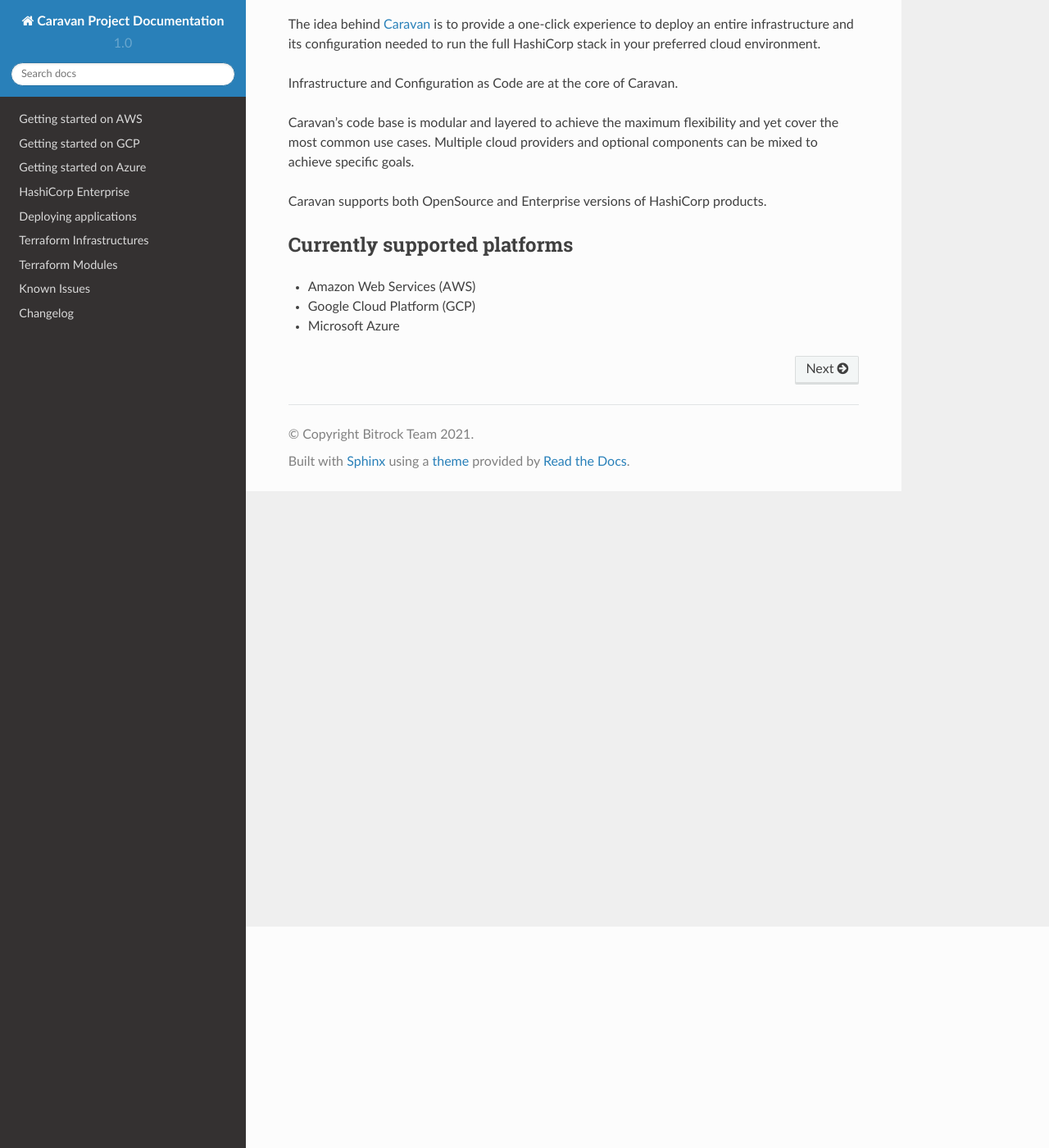
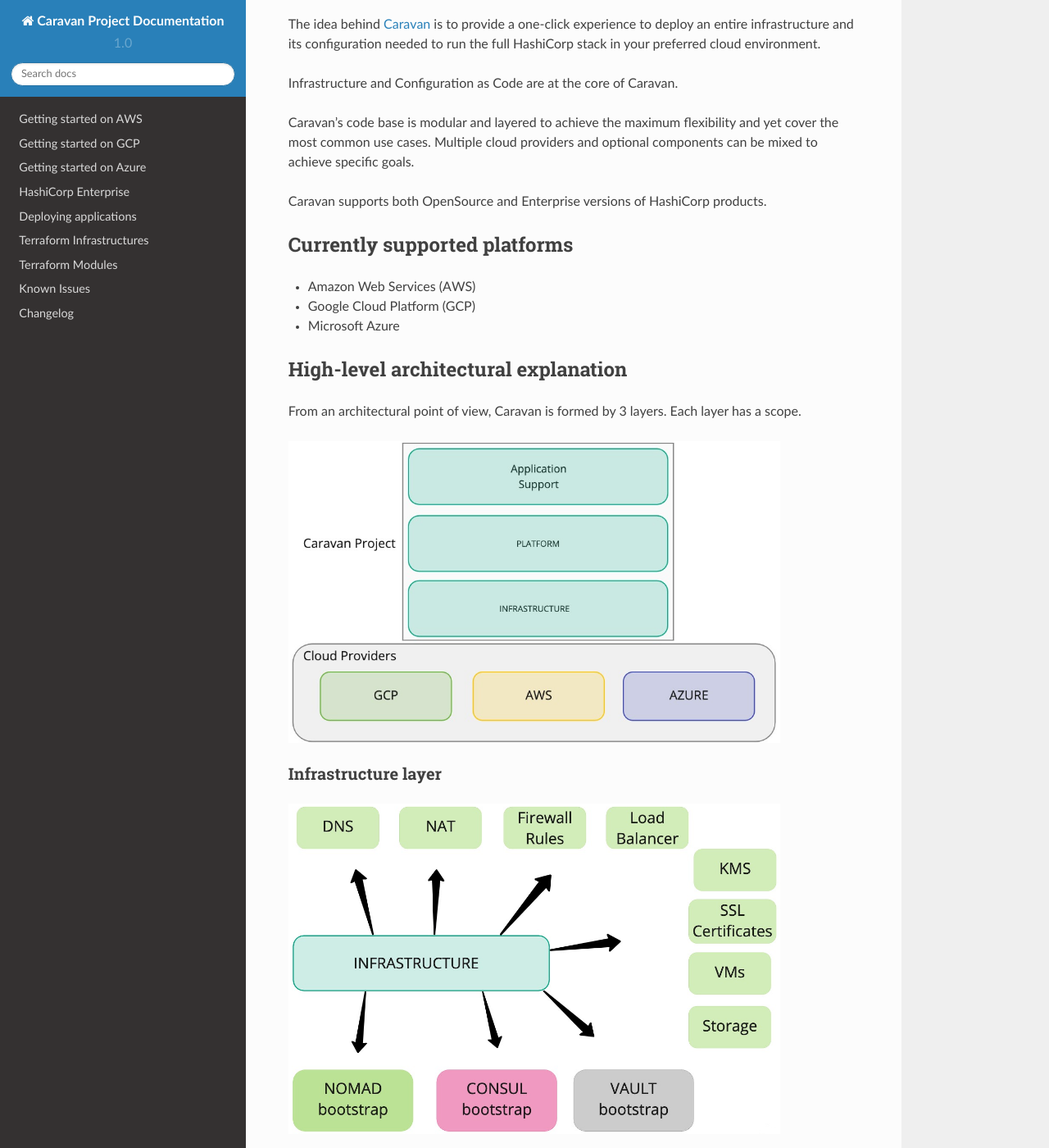
Before and after one commit to bitrockteam/caravanproject, a Sphinx documentation site: the page built from docs/index.rst, in a window 1280 px wide and 1400 px high, scrolled down 270 px. Shown: the whole window at 82% size. Built offline with Sphinx 7.4.7 and the Read the Docs theme 2.0.0, drawn with Linux system fonts in a browser that asks for light colours; some of the changed text lies outside the part shown.

Commit message:
expand homepage

```diff
--- a/docs/index.rst
+++ b/docs/index.rst
@@ -27,6 +27,44 @@
 * Google Cloud Platform (GCP)
 * Microsoft Azure
 
+High-level architectural explanation
+------------------------------------
+
+From an architectural point of view, Caravan is formed by 3 layers.
+Each layer has a scope.
+
+.. image:: images/10000.png
+  :width: 600
+  :alt: 10000foot
+
+
+Infrastructure layer
+^^^^^^^^^^^^^^^^^^^^
+
+.. image:: images/infra.png
+  :width: 600
+  :alt: infra
+
+The infrastructure layer is responsible for communicating with the cloud provider to provision all the resources the platform needs to function properly.
+
+The resources are related to compute, to network and to storage matters.
+
+Only in this layer there is the use of SSH connections for a lower level interaction with VMs.
+
+Platform layer
+^^^^^^^^^^^^^^
+
+.. image:: images/platform.png
+  :width: 600
+  :alt: platform
+
+Application Support layer
+^^^^^^^^^^^^^^^^^^^^^^^^^
+
+.. image:: images/appsupp.png
+  :width: 600
+  :alt: appsupp
+
 .. toctree::
     :maxdepth: 2
     :glob:
```
Also changed, not shown: docs/images/10000.png (added), docs/images/appsupp.png (added), docs/images/infra.png (added), docs/images/platform.png (added).
